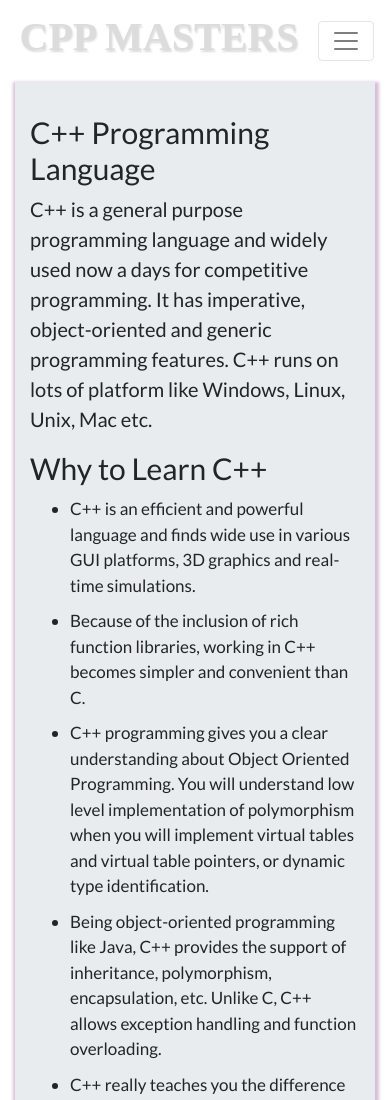
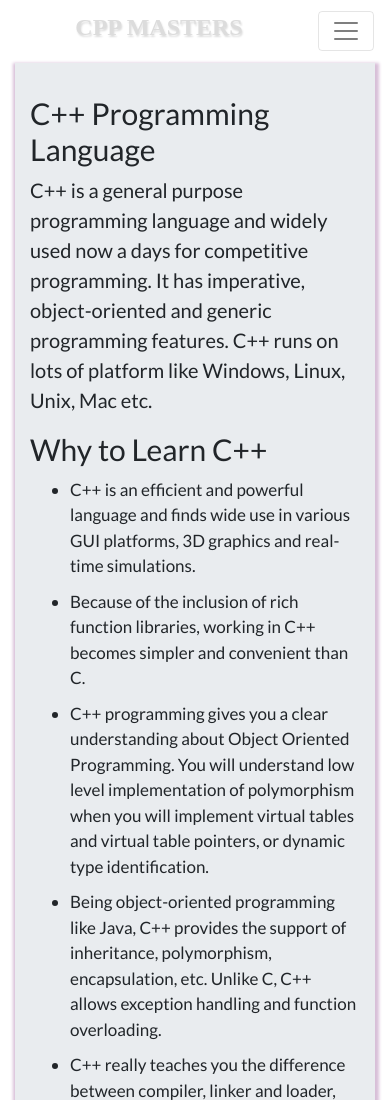
Before and after one commit to ritik1234/Project-1st-Year, a plain HTML site: page index.html in a window 390 px wide. Shown: the top 1100 px of the page. Drawn offline with nearby package versions, Linux system fonts and the light colour scheme.

Commit message:
font size of site name.

```diff
--- a/css/style.css
+++ b/css/style.css
@@ -25,6 +25,9 @@ body{
       }
       hr{
         background-color:white;
+    }
+      .navbar-brand h1{
+        font-size: 24px;
     }
   }
   body header nav img{
```
